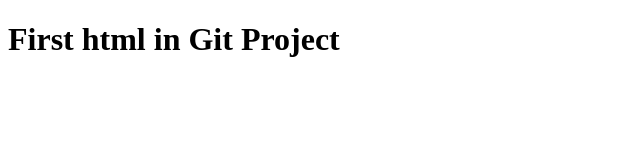
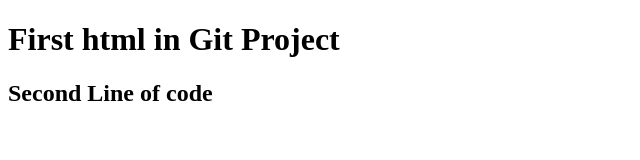
Before and after one commit to ristepz/sedc-v4, a plain HTML site: page index.html in a window 1280 px wide. Shown: the whole page, without its empty margins (0-640 px from the left). Drawn offline with Linux system fonts and the light colour scheme.

Commit message:
sencond commit

```diff
--- a/index.html
+++ b/index.html
@@ -8,5 +8,6 @@
 </head>
 <body>
     <h1>First html in Git Project</h1>
+    <h2>Second Line of code</h2>
 </body>
 </html>
```
